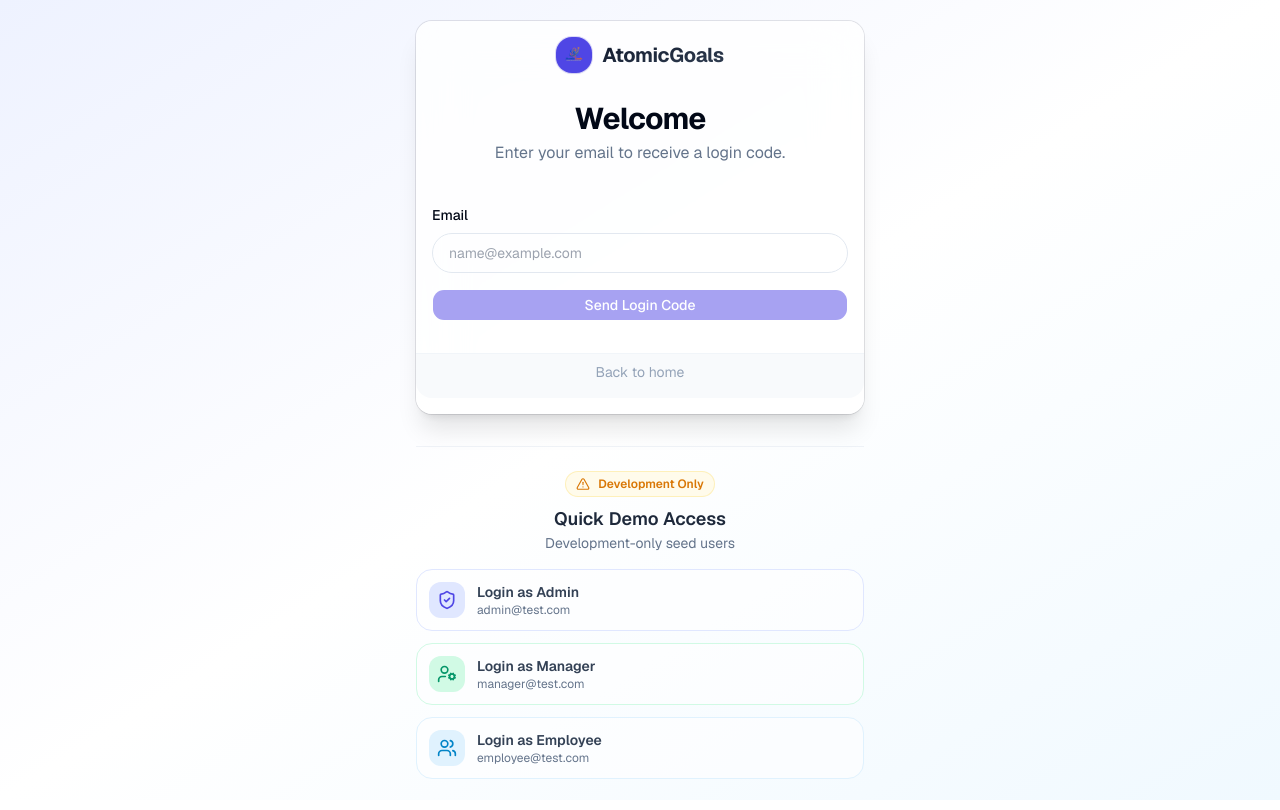
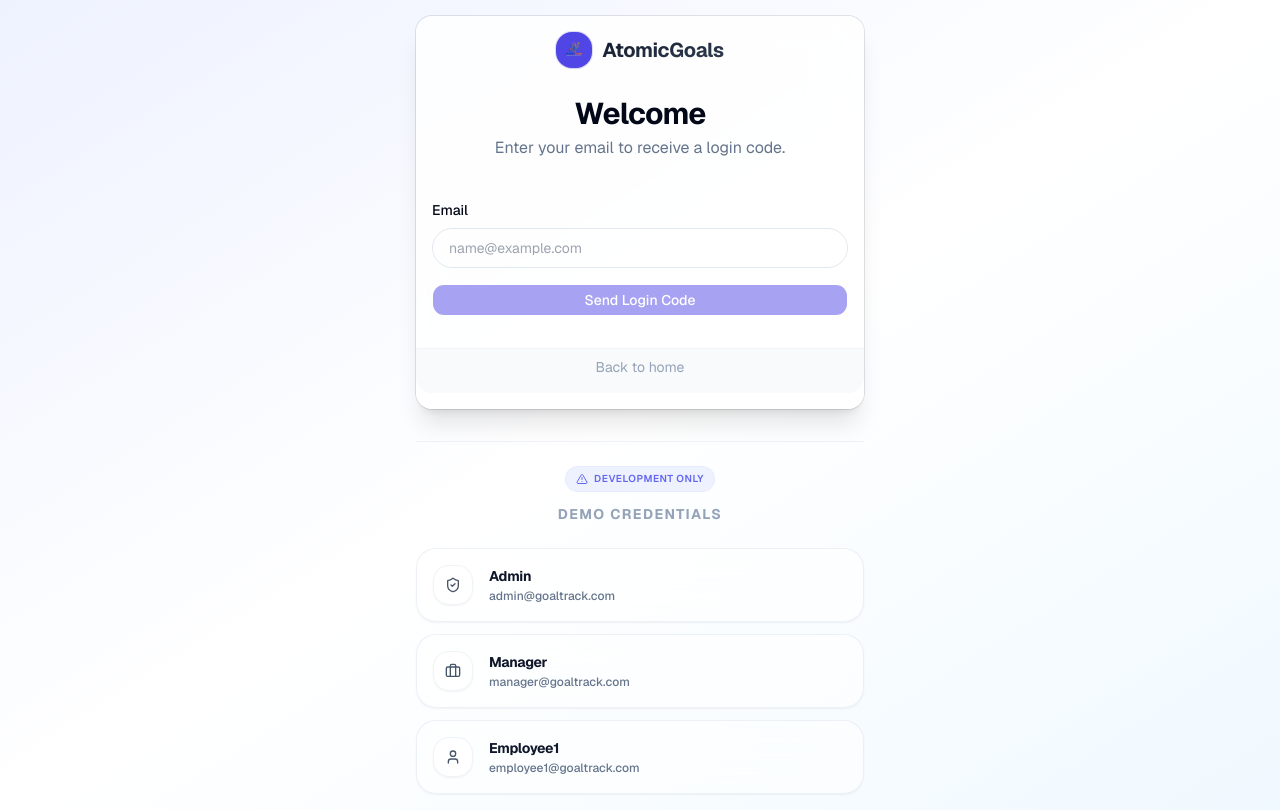
Before and after one commit to MukeshMasiwal/AtomicGoals, a Next.js app: page /login in a window 1280 px wide. Built offline with nearby package versions, Linux system fonts and the light colour scheme.

Commit message:
UI update

```diff
--- a/src/app/login/page.tsx
+++ b/src/app/login/page.tsx
@@ -3,7 +3,7 @@
 import { useState } from "react";
 import Link from "next/link";
 import { useRouter } from "next/navigation";
-import { Loader2, ShieldCheck, UserCog, Users, AlertTriangle } from "lucide-react";
+import { Loader2, ShieldCheck, UserCog, Users, AlertTriangle, User, Briefcase } from "lucide-react";
 import { Button } from "@/components/ui/button";
 import { Logo } from "@/components/ui/logo";
 import { Input } from "@/components/ui/input";
@@ -270,66 +270,44 @@ export default function LoginPage() {
             transition={{ duration: 0.5, delay: 0.2 }}
             className="mt-8 pt-6 border-t border-slate-200/50 dark:border-slate-800/50"
           >
-            <div className="flex flex-col items-center mb-4">
-              <div className="flex items-center gap-2 text-amber-600 mb-2 bg-amber-50 dark:bg-amber-950/30 px-2.5 py-1 rounded-full text-xs font-semibold border border-amber-200/50 dark:border-amber-900/50">
-                <AlertTriangle className="h-3.5 w-3.5" />
+            <div className="flex flex-col items-center mb-6">
+              <div className="flex items-center gap-1.5 text-[10px] uppercase tracking-wider font-semibold text-indigo-500 bg-indigo-50 dark:text-indigo-400 dark:bg-indigo-950/30 px-2.5 py-1 rounded-full border border-indigo-100/50 dark:border-indigo-800/30 mb-3">
+                <AlertTriangle className="h-3 w-3" />
                 Development Only
               </div>
-              <h3 className="text-lg font-semibold text-slate-800 dark:text-slate-200">Quick Demo Access</h3>
-              <p className="text-sm text-slate-500 dark:text-slate-400">Development-only seed users</p>
+              <h3 className="text-sm font-bold tracking-widest text-slate-400 dark:text-slate-500 uppercase">Demo Credentials</h3>
             </div>
 
-            <div className="grid grid-cols-1 gap-3">
+            <div className="flex flex-col gap-3">
+              {[
+                { role: "Admin", email: "admin@goaltrack.com", icon: ShieldCheck },
+                { role: "Manager", email: "manager@goaltrack.com", icon: Briefcase },
+                { role: "Employee1", email: "employee1@goaltrack.com", icon: User }
+              ].map((cred) => (
                 <button
+                  key={cred.email}
                   type="button"
-                onClick={() => handleSeedLogin("admin@test.com")}
+                  onClick={() => handleSeedLogin(cred.email)}
                   disabled={status === "loading"}
-                className="group flex items-center justify-between p-3 rounded-xl border border-indigo-100 bg-white/60 hover:bg-indigo-50/80 hover:border-indigo-300 transition-all duration-300 dark:bg-slate-900/50 dark:border-slate-800 dark:hover:bg-indigo-950/30 dark:hover:border-indigo-800/50"
+                  className="group relative flex items-center justify-between p-4 rounded-2xl border border-slate-200/60 bg-white/50 backdrop-blur-xl shadow-sm transition-all duration-500 hover:scale-[1.02] hover:shadow-xl hover:shadow-indigo-500/10 dark:border-slate-800/80 dark:bg-slate-900/50 hover:border-slate-300 dark:hover:border-indigo-500/30 overflow-hidden"
                 >
-                <div className="flex items-center gap-3">
-                  <div className="bg-indigo-100 text-indigo-600 p-2 rounded-lg group-hover:scale-110 transition-transform duration-300 dark:bg-indigo-900/50 dark:text-indigo-400">
-                    <ShieldCheck className="h-5 w-5" />
+                  <div className="absolute inset-0 bg-gradient-to-r from-indigo-500/0 via-indigo-500/0 to-indigo-500/0 group-hover:via-indigo-500/5 transition-all duration-500" />
+
+                  <div className="relative z-10 flex items-center gap-4">
+                    <div className="flex items-center justify-center h-10 w-10 rounded-xl border border-slate-200/50 bg-white/80 shadow-sm transition-transform duration-500 group-hover:scale-110 dark:border-slate-700/50 dark:bg-slate-800/80 text-slate-600 dark:text-slate-300">
+                      <cred.icon className="h-4 w-4" />
                     </div>
                     <div className="text-left">
-                    <div className="font-semibold text-sm text-slate-700 dark:text-slate-300">Login as Admin</div>
-                    <div className="text-xs text-slate-500 dark:text-slate-500">admin@test.com</div>
+                      <div className="font-bold text-sm text-slate-900 dark:text-white tracking-tight">
+                        {cred.role}
+                      </div>
+                      <div className="text-xs text-slate-500 dark:text-slate-400 font-medium mt-0.5">
+                        {cred.email}
+                      </div>
                     </div>
                   </div>
                 </button>
-
-              <button
-                type="button"
-                onClick={() => handleSeedLogin("manager@test.com")}
-                disabled={status === "loading"}
-                className="group flex items-center justify-between p-3 rounded-xl border border-emerald-100 bg-white/60 hover:bg-emerald-50/80 hover:border-emerald-300 transition-all duration-300 dark:bg-slate-900/50 dark:border-slate-800 dark:hover:bg-emerald-950/30 dark:hover:border-emerald-800/50"
-              >
-                <div className="flex items-center gap-3">
-                  <div className="bg-emerald-100 text-emerald-600 p-2 rounded-lg group-hover:scale-110 transition-transform duration-300 dark:bg-emerald-900/50 dark:text-emerald-400">
-                    <UserCog className="h-5 w-5" />
-                  </div>
-                  <div className="text-left">
-                    <div className="font-semibold text-sm text-slate-700 dark:text-slate-300">Login as Manager</div>
-                    <div className="text-xs text-slate-500 dark:text-slate-500">manager@test.com</div>
-                  </div>
-                </div>
-              </button>
-
-              <button
-                type="button"
-                onClick={() => handleSeedLogin("employee@test.com")}
-                disabled={status === "loading"}
-                className="group flex items-center justify-between p-3 rounded-xl border border-sky-100 bg-white/60 hover:bg-sky-50/80 hover:border-sky-300 transition-all duration-300 dark:bg-slate-900/50 dark:border-slate-800 dark:hover:bg-sky-950/30 dark:hover:border-sky-800/50"
-              >
-                <div className="flex items-center gap-3">
-                  <div className="bg-sky-100 text-sky-600 p-2 rounded-lg group-hover:scale-110 transition-transform duration-300 dark:bg-sky-900/50 dark:text-sky-400">
-                    <Users className="h-5 w-5" />
-                  </div>
-                  <div className="text-left">
-                    <div className="font-semibold text-sm text-slate-700 dark:text-slate-300">Login as Employee</div>
-                    <div className="text-xs text-slate-500 dark:text-slate-500">employee@test.com</div>
-                  </div>
-                </div>
-              </button>
+              ))}
             </div>
           </motion.div>
         )}
```
Lines whose indentation alone changed are shown as unchanged.
